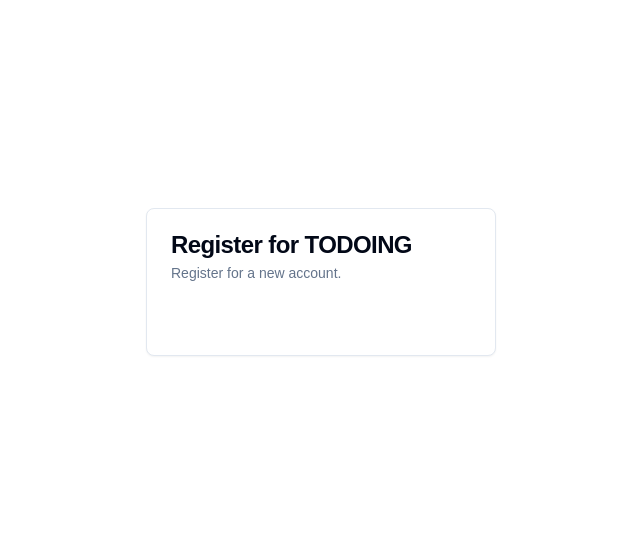
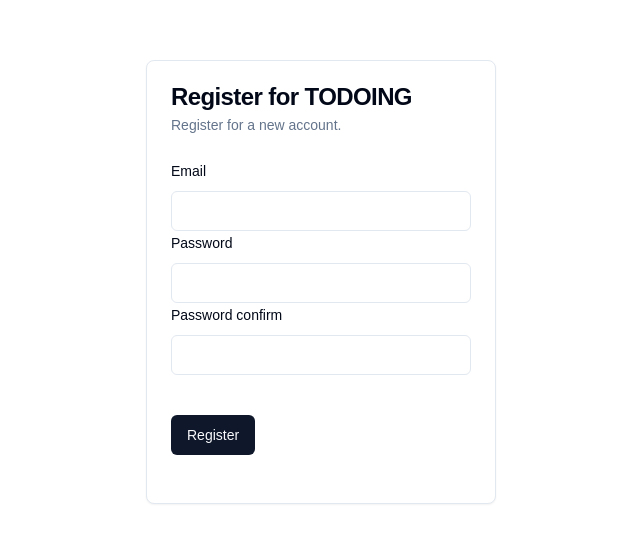
Before and after one commit to alexpil4/todoing-auth, a Next.js app: page /register in a window 1280 px wide. Shown: the part 118-660 px from the top of the page, without its empty margins (319-959 px from the left). Built offline with nearby package versions, Linux system fonts and the light colour scheme.

Commit message:
added all form fields for registration

```diff
--- a/app/register/page.tsx
+++ b/app/register/page.tsx
@@ -1,5 +1,6 @@
 'use client';
 
+import { Button } from '@/components/ui/button';
 import {
   Card,
   CardContent,
@@ -8,7 +9,15 @@
   CardHeader,
   CardTitle,
 } from '@/components/ui/card';
-import { Form } from '@/components/ui/form';
+import {
+  Form,
+  FormControl,
+  FormField,
+  FormItem,
+  FormLabel,
+  FormMessage,
+} from '@/components/ui/form';
+import { Input } from '@/components/ui/input';
 import { zodResolver } from '@hookform/resolvers/zod';
 import { useForm } from 'react-hook-form';
 import { z } from 'zod';
@@ -40,7 +49,50 @@
         </CardHeader>
         <CardContent>
           <Form {...form}>
-            <form onSubmit={form.handleSubmit(handleValidatedSubmit)}></form>
+            <form onSubmit={form.handleSubmit(handleValidatedSubmit)}>
+              <FormField
+                control={form.control}
+                name="email"
+                render={({ field }) => (
+                  <FormItem>
+                    <FormLabel>Email</FormLabel>
+                    <FormControl>
+                      <Input {...field} type="email" />
+                    </FormControl>
+                    <FormMessage />
+                  </FormItem>
+                )}
+              />
+              <FormField
+                control={form.control}
+                name="password"
+                render={({ field }) => (
+                  <FormItem>
+                    <FormLabel>Password</FormLabel>
+                    <FormControl>
+                      <Input {...field} type="password" />
+                    </FormControl>
+                    <FormMessage />
+                  </FormItem>
+                )}
+              />
+              <FormField
+                control={form.control}
+                name="passwordConfirm"
+                render={({ field }) => (
+                  <FormItem>
+                    <FormLabel>Password confirm</FormLabel>
+                    <FormControl>
+                      <Input {...field} type="password" />
+                    </FormControl>
+                    <FormMessage />
+                  </FormItem>
+                )}
+              />
+              <Button className="mt-10" type="submit">
+                Register
+              </Button>
+            </form>
           </Form>
         </CardContent>
         <CardFooter>
```
